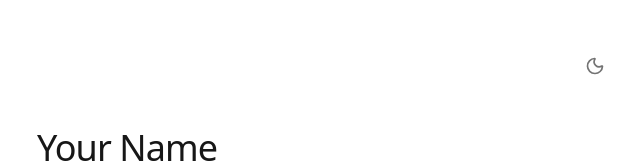
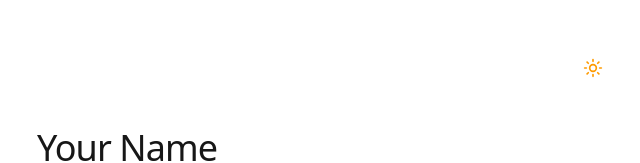
Before and after one commit to sakn0m/PersonalWebsite, a Next.js app: page / in a window 1280 px wide. Shown: the top 163 px of the page, without its empty margins (327-967 px from the left). Built offline with nearby package versions, Linux system fonts and the light colour scheme.

Commit message:
Dark mode fix

```diff
--- a/app/globals.css
+++ b/app/globals.css
@@ -4,8 +4,26 @@
     --font-serif: var(--font-garamond), ui-serif, Georgia, serif;
 }
 
+/*
+  Enable class-based dark mode.
+  Using specific selector strategy for next-themes compatibility.
+*/
+@custom-variant dark (.dark &);
+
 @layer base {
+
+    html,
     body {
-        @apply bg-white text-neutral-900 antialiased;
+        @apply h-full;
+    }
+
+    body {
+        @apply antialiased transition-colors duration-500 bg-white text-neutral-900;
+
+        /* Using the dark variant explicitly within the layer to ensure precedence */
+        &.dark,
+        .dark & {
+            @apply bg-neutral-950 text-neutral-50;
+        }
     }
 }
--- a/app/layout.tsx
+++ b/app/layout.tsx
@@ -21,7 +21,7 @@ export default function RootLayout({
 }>) {
   return (
     <html lang="en" suppressHydrationWarning>
-      <body className={`${garamond.variable} font-serif antialiased bg-white text-neutral-900 dark:bg-neutral-950 dark:text-neutral-50 transition-colors duration-300`}>
+      <body className={`${garamond.variable} font-serif antialiased transition-colors duration-500`}>
         <Providers>{children}</Providers>
       </body>
     </html>
--- a/app/theme-toggle.tsx
+++ b/app/theme-toggle.tsx
@@ -16,14 +16,11 @@ export function ThemeToggle() {
     return (
         <button
             onClick={() => setTheme(resolvedTheme === "dark" ? "light" : "dark")}
-            className="p-2 rounded-full text-neutral-500 hover:bg-neutral-100 dark:hover:bg-neutral-800 transition-colors"
+            className="group z-50 cursor-pointer p-2 rounded-full text-neutral-500 hover:bg-neutral-100 dark:hover:bg-neutral-800 transition-colors relative w-10 h-10 flex items-center justify-center focus:outline-none focus:ring-2 focus:ring-neutral-200 dark:focus:ring-neutral-700"
             aria-label="Toggle Dark Mode"
         >
-            {resolvedTheme === "dark" ? (
-                <Sun className="w-5 h-5" />
-            ) : (
-                <Moon className="w-5 h-5" />
-            )}
+            <Sun className="w-5 h-5 absolute transition-all duration-500 rotate-0 scale-100 dark:-rotate-90 dark:scale-0 text-amber-500" />
+            <Moon className="w-5 h-5 absolute transition-all duration-500 rotate-90 scale-0 dark:rotate-0 dark:scale-100 text-neutral-100" />
         </button>
     );
 }
```
